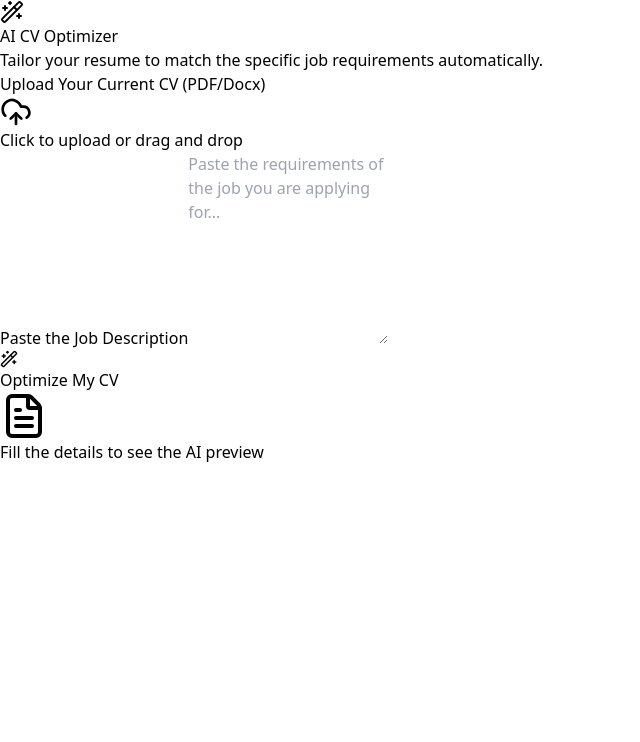
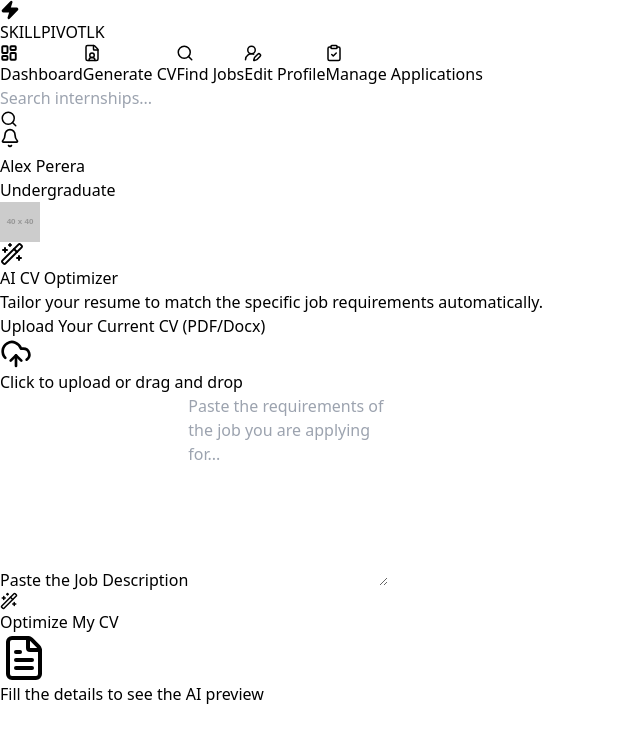
Before and after one commit to Erandi-Hans/SkillPivot-Frontend, a React (Vite) app: page /cv-generate in a window 1280 px wide. Shown: the top 742 px of the page, without its empty margins (0-640 px from the left). Built offline with nearby package versions, Linux system fonts and the light colour scheme.

Commit message:
implement/improve cvgenerated components

```diff
--- a/src/components/Studentmaindashboard/Cvgenerate/Cvgenerate.jsx
+++ b/src/components/Studentmaindashboard/Cvgenerate/Cvgenerate.jsx
@@ -1,5 +1,6 @@
 import React, { useState } from 'react';
 import { FileText, Wand2, CheckCircle, Download, UploadCloud } from 'lucide-react';
+import Navbar from '../Navbar/Navbar.jsx';
 
 const Cvgenerate = () => {
   const [jobDescription, setJobDescription] = useState("");
@@ -16,7 +17,18 @@
   };
 
   return (
-    <div className="max-w-4xl min-h-screen p-6 mx-auto text-left bg-white">
+    <div className="min-h-screen bg-[#F3F2EF] font-sans">
+      {/* Fixed Navbar Container */}
+      <div className="fixed top-0 left-0 right-0 z-50 shadow-sm">
+        <Navbar />
+      </div>
+
+      {/* Main Content Area - Added padding top to avoid overlap with fixed navbar */}
+      <div className="container px-4 pt-24 pb-12 mx-auto">
+
+        {/* White Centered Box for CV Generation */}
+        <div className="max-w-4xl p-8 mx-auto bg-white border border-gray-200 shadow-md rounded-2xl">
+
           {/* Title Section */}
           <div className="pb-4 mb-8 border-b">
             <h1 className="flex items-center gap-2 text-2xl font-bold text-gray-900">
@@ -90,7 +102,7 @@
                   <div className="w-full h-4 bg-gray-200 rounded"></div>
                   <div className="w-5/6 h-4 bg-gray-200 rounded"></div>
                   <div className="w-1/2 h-4 bg-gray-200 rounded"></div>
-              <p className="pt-4 font-medium text-center text-blue-600">Identifying key skills and keywords... [cite: 20, 23]</p>
+                  <p className="pt-4 font-medium text-center text-blue-600">Identifying key skills and keywords...</p>
                 </div>
               )}
 
@@ -99,15 +111,15 @@
                   <CheckCircle className="mx-auto mb-4 text-green-500" size={54} />
                   <h2 className="mb-2 text-xl font-bold text-gray-900">CV Optimized Successfully!</h2>
                   <p className="mb-6 text-sm text-gray-600">
-                Your CV has been tailored to highlight skills matching this job role.
+                    Your CV has been tailored to match this job role.
                   </p>
 
                   <div className="p-4 mb-6 text-left bg-white border border-green-100 rounded-xl">
                     <p className="mb-2 text-xs font-bold text-green-700 uppercase">AI Improvements:</p>
                     <ul className="space-y-1 text-xs text-gray-600">
-                  <li>• Keywords from job description added. </li>
-                  <li>• Skills section prioritized. </li>
-                  <li>• Summary adjusted for better matching. </li>
+                      <li>• Keywords from job description added.</li>
+                      <li>• Skills section prioritized.</li>
+                      <li>• Summary adjusted for better matching.</li>
                     </ul>
                   </div>
 
@@ -119,9 +131,9 @@
             </div>
           </div>
         </div>
+      </div>
+    </div>
   );
 };
 
-
-
 export default Cvgenerate;
--- a/src/components/Studentmaindashboard/StudentDashboard/StudentDashboard.jsx
+++ b/src/components/Studentmaindashboard/StudentDashboard/StudentDashboard.jsx
@@ -1,5 +1,5 @@
 import React from 'react';
-import Navbar from '../Navbar/Navbar.jsx'; // ඔබේ Navbar එක මෙතැනින් import වේ
+import Navbar from '../Navbar/Navbar.jsx';
 import {
   MoreHorizontal,
   ThumbsUp,
```
Lines whose indentation alone changed are shown as unchanged.
